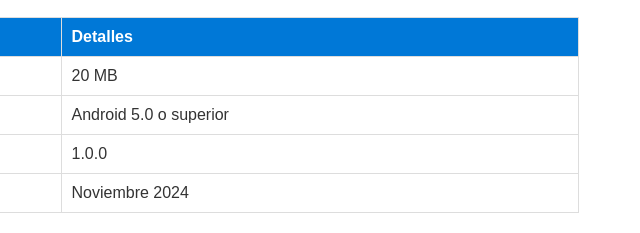
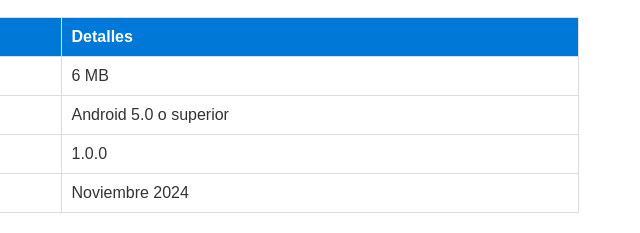
Before and after one commit to San-PedroB/Web-Auto-Link, a plain HTML site: page descargar.html in a window 1280 px wide. Shown: the part 518-751 px from the top of the page, 557-1197 px from the left. Drawn offline with Linux system fonts and the light colour scheme.

Commit message:
Update descargar.html

```diff
--- a/descargar.html
+++ b/descargar.html
@@ -124,7 +124,7 @@
     </tr>
     <tr>
       <td>Tamaño del archivo</td>
-      <td>20 MB</td>
+      <td>6 MB</td>
     </tr>
     <tr>
       <td>Requisitos</td>
```
